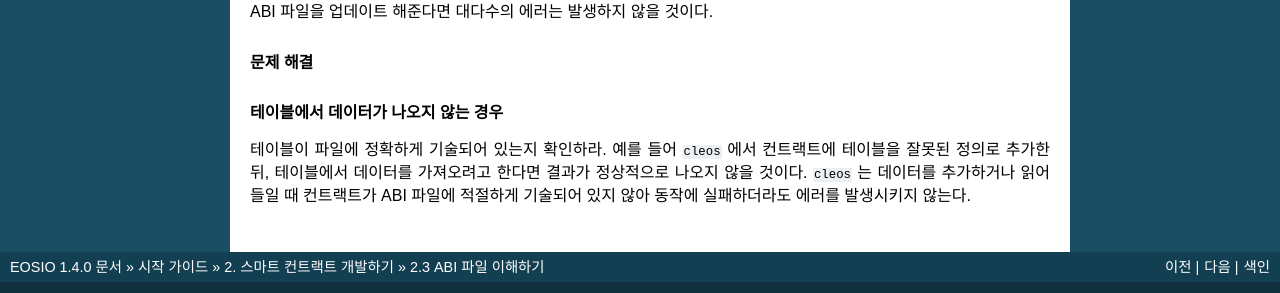
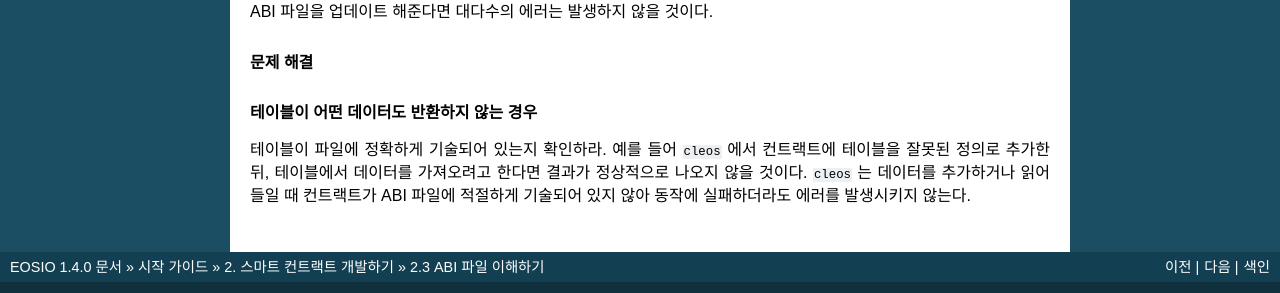
Before and after one commit to eosdevkr/eosio-doc, a Sphinx documentation site: the page built from docs/eosio-home/the-abi.rst, in a window 1280 px wide and 900 px high, scrolled down 8755 px. Shown: the part 583-876 px from the top of the window. Built offline with Sphinx 7.4.7, drawn with Linux system fonts in a browser that asks for light colours.

Commit message:
Update docs/eosio-home/the-abi.rst
Co-Authored-By: code0xff <31336310+code0xff@users.noreply.github.com>

```diff
--- a/docs/eosio-home/the-abi.rst
+++ b/docs/eosio-home/the-abi.rst
@@ -574,7 +574,7 @@ ABI 파일을 업데이트 해준다면 대다수의 에러는 발생하지 않
 
 .. rubric:: 문제 해결
 
-.. rubric:: 테이블에서 데이터가 나오지 않는 경우
+.. rubric:: 테이블이 어떤 데이터도 반환하지 않는 경우
 
 테이블이 파일에 정확하게 기술되어 있는지 확인하라.
 예를 들어 ``cleos`` 에서 컨트랙트에 테이블을 잘못된 정의로 추가한 뒤, 테이블에서 데이터를 가져오려고 한다면 결과가 정상적으로 나오지 않을 것이다.
```
